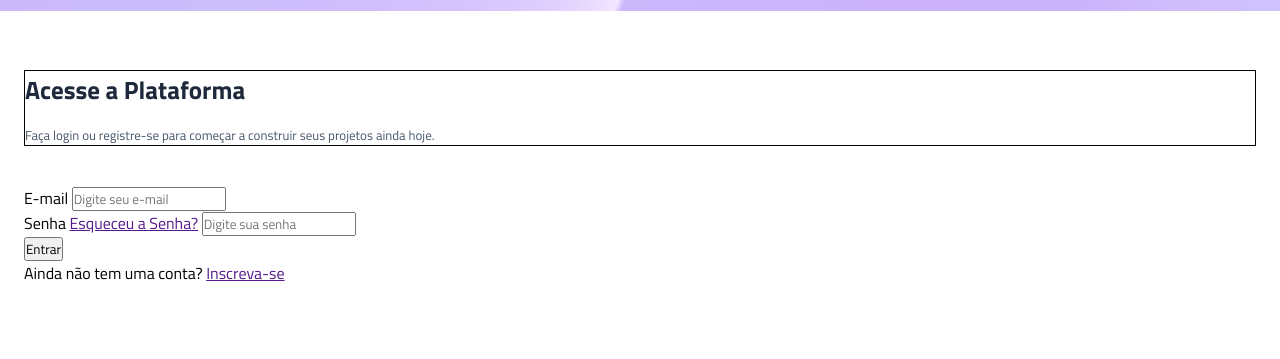
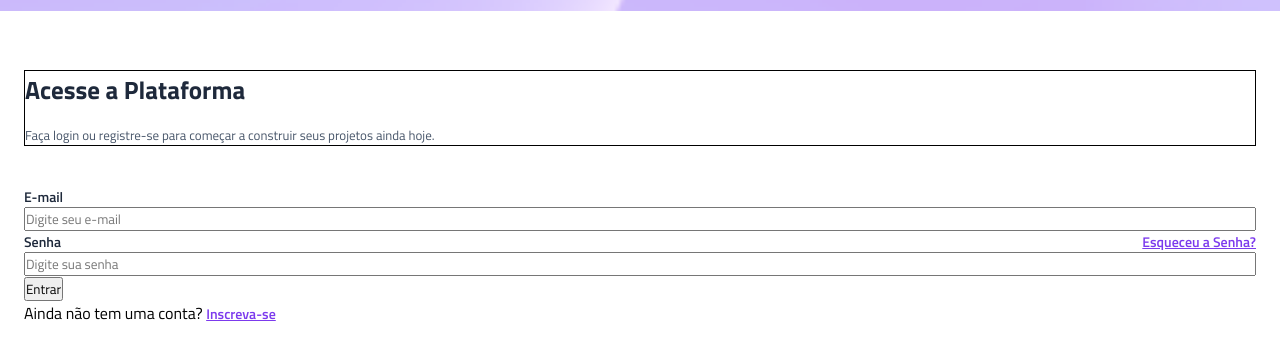
Before and after one commit to Jamalzin98/projeto-vertigo, a plain HTML site: page index.html in a window 1280 px wide. Shown: the part 123-482 px from the top of the page. Drawn offline with Linux system fonts and the light colour scheme; a web font is replaced by a local one.

Commit message:
estilização dos labels e das Ancoras da seção login

```diff
--- a/index.html
+++ b/index.html
@@ -30,8 +30,10 @@
                     <input type="email" placeholder="Digite seu e-mail" id="email">
                 </div>
                 <div class="input-box">
-                    <label for="senha">Senha</label>
+                    <div>
+                        <label for="senha">Senha</label>
                     <a href="">Esqueceu a Senha?</a>
+                    </div>
                     <input type="password" placeholder="Digite sua senha" id="senha">
                 </div>
 
--- a/style.css
+++ b/style.css
@@ -10,6 +10,7 @@
 :root {
     --gray-800: #1E293B;
     --gray-600: #475569;
+    --purple:#7c3aed;
 
    }
    /* numero = 20 */
@@ -47,5 +48,32 @@ main{
     font-size: 0.8125rem;
     color: var(--gray-600);
 }
+.input-box {
+    display: flex;
+    flex-direction: column;
+}
+.input-box div{
+    display: flex;
+    justify-content: space-between;
+    align-items: center;
+}
 
+
+
+
+.login label{
+     font-size: 0.875rem;
+     color: var(--gray-800) ;
+     font-weight: 600;
+}
+.login a{
+    color: var(--purple);
+    text-decoration: underline;
+    font-size: 0.875rem;
+    font-weight: 600;
+}
+
+.login a:hover{
+    text-decoration: underline;
+}
 /* nome da cor,rgb,rgba,bex,hsl,hwb */
```
